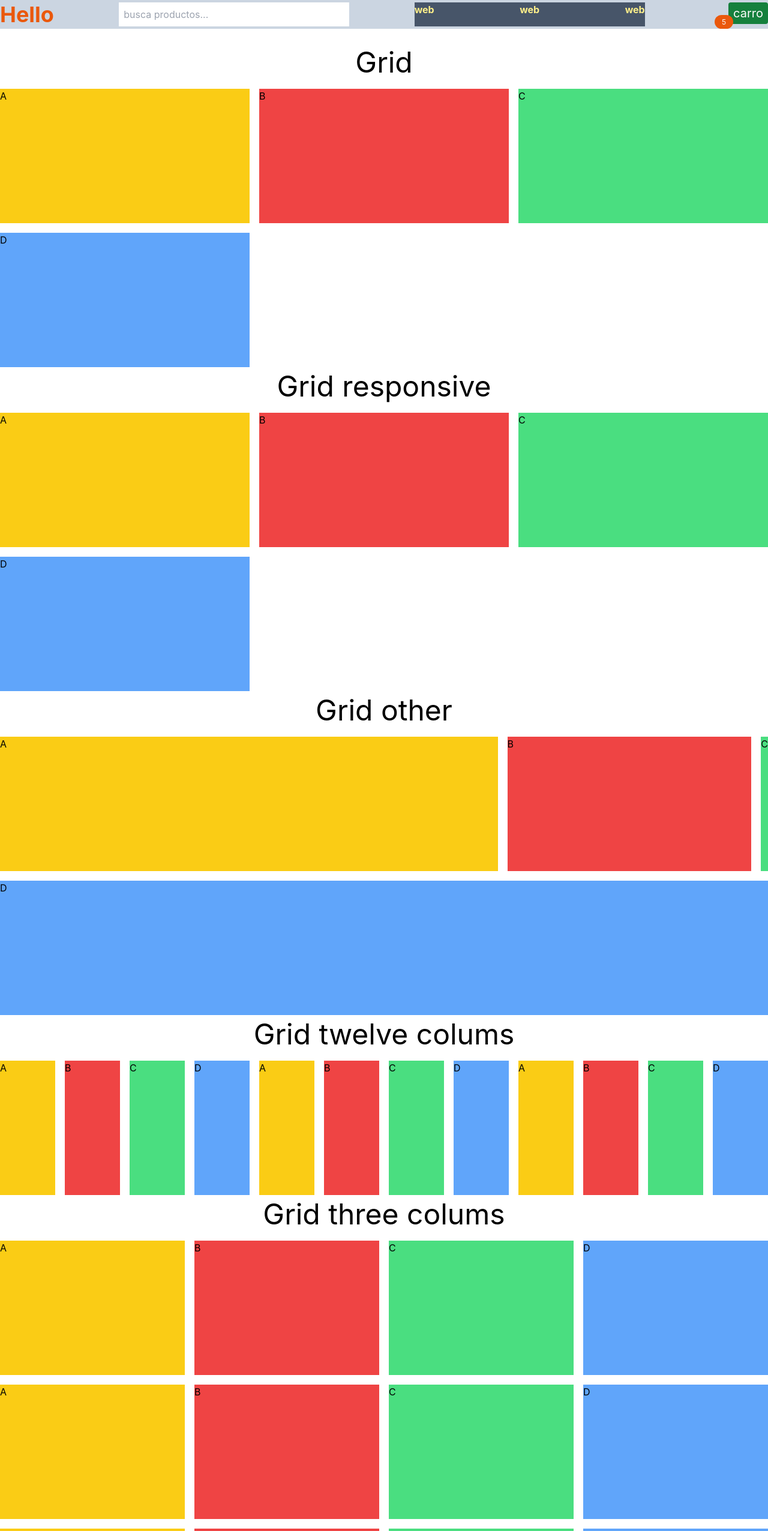
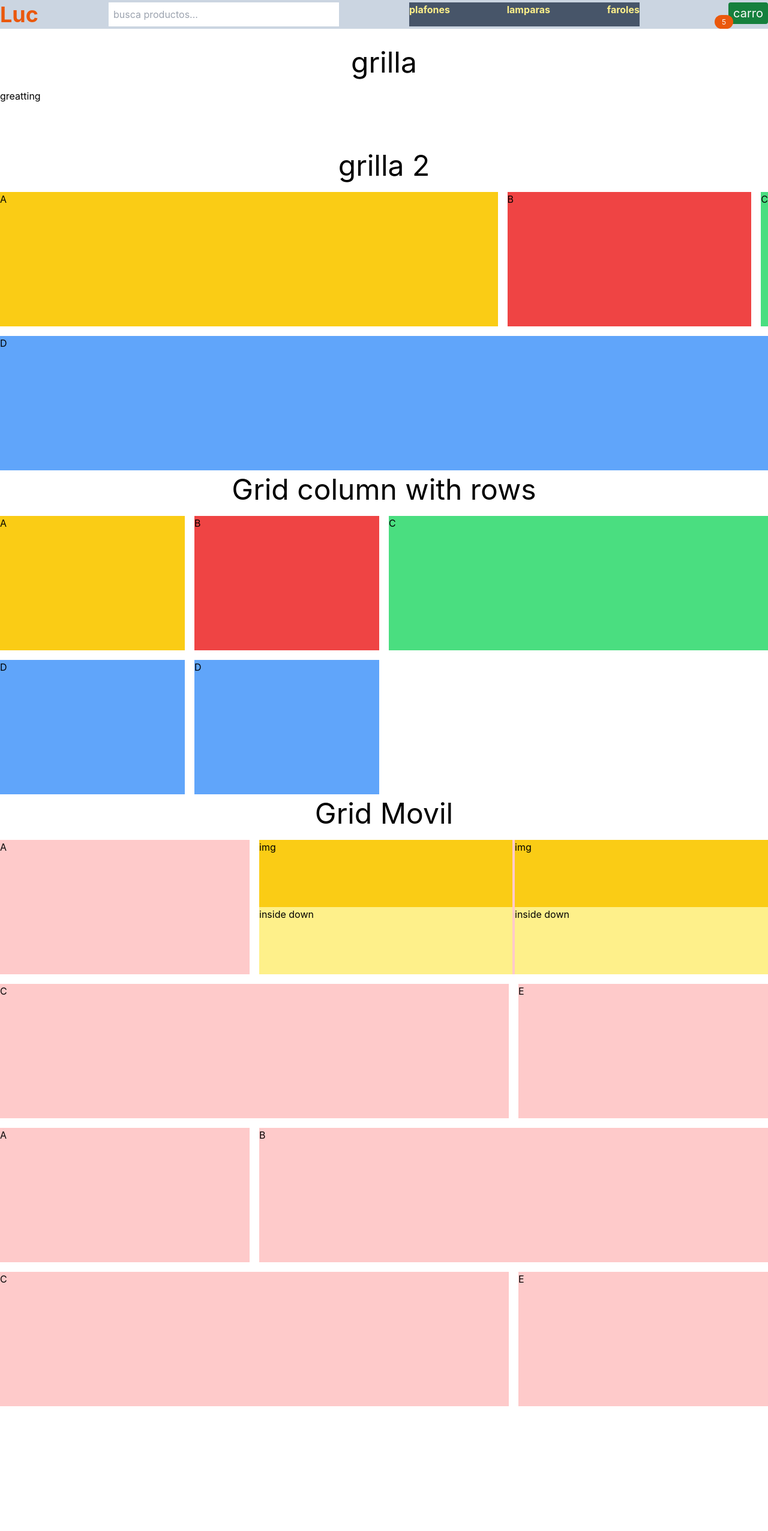
Before and after one commit to marianorigo18/reactNavbarTailwind, a React (Create React App) app: page / in a window 1280 px wide. Shown: the top 2552 px of the page at 60% size. After the commit the page ends 2344 px from the top, so only its background shows below. Built offline with nearby package versions, Linux system fonts and the light colour scheme; the HTML template or start-up script is replaced by a standard one.

Commit message:
fix commit

```diff
--- a/src/App.js
+++ b/src/App.js
@@ -1,74 +1,19 @@
 import Navbar from "./components/Navbar";
+import Title from "./components/Title";
+import ContainerList from "./components/ItemListContainer"
 
 function App() {
   return (
     <>
     <Navbar></Navbar>
-    <h1 className="text-center text-5xl mb-5 pt-20">Grid</h1>
-    <div className="container mx-auto grid grid-cols-3 gap-4 my-2">
-      <div className="bg-yellow-400 h-56">A</div>
-      <div className="bg-red-500 h-56">B</div>
-      <div className="bg-green-400 h-56">C</div>
-      <div className="bg-blue-400 h-56">D</div>
-    </div>
-    <h1 className="text-center text-5xl mb-5">Grid responsive</h1>
-    <div className="container mx-auto grid grid-cols-1 sm:grid-cols-3 gap-4 my-2">
-      <div className="bg-yellow-400 h-56">A</div>
-      <div className="bg-red-500 h-56">B</div>
-      <div className="bg-green-400 h-56">C</div>
-      <div className="bg-blue-400 h-56">D</div>
-    </div>
-    <h1 className="text-center text-5xl mb-5">Grid other</h1>
+    <Title string="grilla"/>
+    <ContainerList content="greatting"/>
+    <Title string="grilla 2"></Title>
     <div className="container mx-auto grid grid-cols-1 sm:grid-cols-3 gap-4 my-2">
       <div className="bg-yellow-400 col-span-2 h-56">A</div>
       <div className="bg-red-500 h-56">B</div>
       <div className="bg-green-400 h-56">C</div>
       <div className="bg-blue-400 col-span-4 h-56">D</div>
-    </div>
-    <h1 className="text-center text-5xl mb-5">Grid twelve colums</h1>
-    <div className="container mx-auto grid grid-cols-12 gap-4 my-2">
-      <div className="h-56 bg-yellow-400">A</div>
-      <div className="h-56 bg-red-500">B</div>
-      <div className="h-56 bg-green-400">C</div>
-      <div className="h-56 bg-blue-400">D</div>
-      <div className="h-56 bg-yellow-400">A</div>
-      <div className="h-56 bg-red-500">B</div>
-      <div className="h-56 bg-green-400">C</div>
-      <div className="h-56 bg-blue-400">D</div>
-      <div className="h-56 bg-yellow-400">A</div>
-      <div className="h-56 bg-red-500">B</div>
-      <div className="h-56 bg-green-400">C</div>
-      <div className="h-56 bg-blue-400">D</div>
-    </div>
-    <h1 className="text-center text-5xl mb-5">Grid three colums</h1>
-    <div className="container mx-auto grid grid-cols-1 sm:grid-cols-4 gap-4 my-2">
-      <div className="h-56 bg-yellow-400">A</div>
-      <div className="h-56 bg-red-500">B</div>
-      <div className="h-56 bg-green-400">C</div>
-      <div className="h-56 bg-blue-400">D</div>
-      <div className="h-56 bg-yellow-400">A</div>
-      <div className="h-56 bg-red-500">B</div>
-      <div className="h-56 bg-green-400">C</div>
-      <div className="h-56 bg-blue-400">D</div>
-      <div className="h-56 bg-yellow-400">A</div>
-      <div className="h-56 bg-red-500">B</div>
-      <div className="h-56 bg-green-400">C</div>
-      <div className="h-56 bg-blue-400">D</div>
-    </div>
-    <h1 className="text-center text-5xl mb-5">Grid col start</h1>
-    <div className="container mx-auto grid grid-cols-1 sm:grid-cols-4 gap-4 my-2">
-      <div className="h-56 bg-yellow-400 sm:col-start-2">A</div>
-      <div className="h-56 bg-red-500">B</div>
-      <div className="h-56 bg-green-400">C</div>
-      <div className="h-56 bg-blue-400">D</div>
-      <div className="h-56 bg-yellow-400 col-start-3">A</div>
-      <div className="h-56 bg-red-500">B</div>
-      <div className="h-56 bg-green-400">C</div>
-      <div className="h-56 bg-blue-400">D</div>
-      <div className="h-56 bg-yellow-400">A</div>
-      <div className="h-56 bg-red-500">B</div>
-      <div className="h-56 bg-green-400">C</div>
-      <div className="h-56 bg-blue-400">D</div>
     </div>
     <h1 className="text-center text-5xl mb-5">Grid column with rows</h1>
     <div className="container mx-auto grid grid-cols-1 grid-rows-1 sm:grid-cols-4 sm:grid-rows-2 gap-4 my-2">
--- /dev/null
+++ b/src/components/ItemListContainer.jsx
@@ -0,0 +1,9 @@
+import React from 'react'
+
+function itemListContainer(props) {
+  return (
+    <div>{props.content}</div>
+  )
+}
+
+export default itemListContainer
--- a/src/components/Navbar.jsx
+++ b/src/components/Navbar.jsx
@@ -1,16 +1,16 @@
 import React from 'react'
-import Carro from './Carro'
+import Carro from './cartWidget'
 
 const Navbar = () => {
   return (
     <div className="w-full bg-gray-700 fixed t-0">
     <div className="container sm bg-slate-300 mx-auto py-1 flex justify-between">
-      <h1 className="text-orange-600 text-4xl font-bold">Hello</h1>
-      <input type="text" className="w-96 px-2" placeholder="busca productos..."></input>
+      <h1 className="text-orange-600 text-4xl font-bold">Luc</h1>
+      <input type="text" className="w-50 sm:w-96 px-2" placeholder="busca productos..."></input>
       <ul className="hidden flex w-96 bg-slate-600 font-bold justify-between text-yellow-200 sm:flex">
-        <li>web</li>
-        <li>web</li>
-        <li>web</li>
+        <li>plafones</li>
+        <li>lamparas</li>
+        <li>faroles</li>
       </ul>
       <Carro/>
     </div>
--- /dev/null
+++ b/src/components/Title.jsx
@@ -0,0 +1,9 @@
+import React from 'react'
+
+function Title(props) {
+  return (
+    <h1 className="text-center text-5xl mb-5 pt-20">{props.string}</h1>
+  )
+}
+
+export default Title
```
Also changed, not shown: src/components/cartWidget.jsx (renamed from src/components/Carro.jsx).
